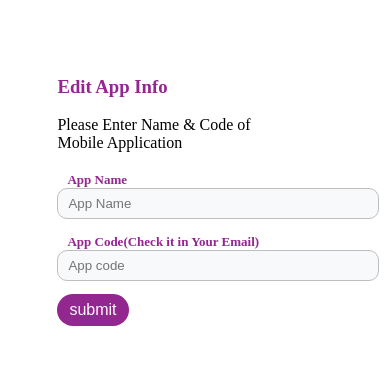
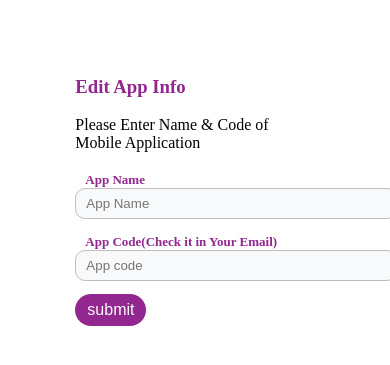
Before and after one commit to Tmazst/Appenda, a Flask app: page /edit_app in a window 390 px wide. Shown: the part 212-577 px from the top of the page. Run offline with Flask 3, Linux system fonts and the light colour scheme; some libraries are stand-ins or nearby versions; some web fonts are replaced.

Commit message:
31 jan 25

```diff
--- a/static/css/styles.css
+++ b/static/css/styles.css
@@ -2834,7 +2834,7 @@ to{
     width:80% !important;
     /* background-color:rgb(0, 247, 255); */
     margin:0 auto;
-    margin-left:12px;
+    /* margin-left:12px; */
 }
 
 .nav-link{
```
